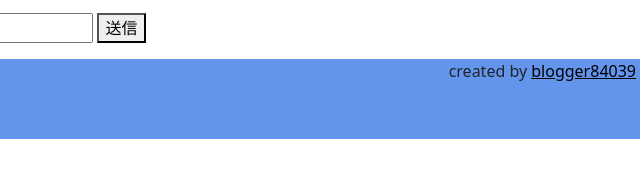
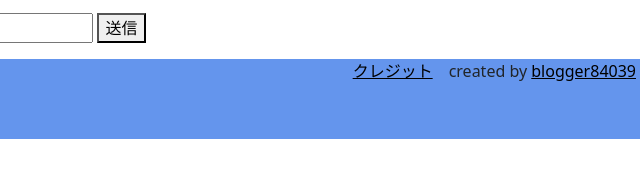
Before and after one commit to blogger84039/tadahyo-ji, a plain HTML site: page index.html in a window 1280 px wide. Shown: the part 217-394 px from the top of the page, 640-1280 px from the left. Drawn offline with nearby package versions, Linux system fonts and the light colour scheme.

Commit message:
docs: 既存サイトをgit管理下に置くため初期設定

```diff
--- a/index.html
+++ b/index.html
@@ -21,11 +21,11 @@
 
     <meta property="og:title" content="ボックスに入力された内容をただ表示するだけのサイト-ただひょーじ">
     <meta property="og:type" content="website">
-    <meta property="og:url" content="https://blogger84039.github.io/tadahyo-ji/">
+    <meta property="og:url" content="https://www.bloggera.shop/tadahyo-ji-main/index.html">
     <meta property="og:image" content="">
 
-    <link rel="icon" href="favicon_icon.ico" sizes="any">
-    <link rel="icon" href="favicon_icon.ico" type="image/vnd.microsoft.icon" sizes="any">
+    <link rel="icon" href="../favicon,icon.ico" sizes="any">
+    <link rel="icon" href="../favicon,icon.ico" type="image/vnd.microsoft.icon" sizes="any">
     <link rel="apple-touch-icon" href="icon.png">
 
     <link rel="manifest" href="site.webmanifest">
@@ -49,8 +49,9 @@
         </div>
     </div>
     <div id="footer" class="d-flex flex-row-reverse mt-3">
-        <ul id="footer-list" class="me-1">
-            <li>created by <a href="https://blogger84039.github.io/homepage/">blogger84039</a></li>
+        <ul id="footer-list" class="me-1 d-flex">
+            <li id="credit" class="me-3"><a href="../Borrow.html">クレジット</a></li>
+            <li>created by <a href="https://www.bloggera.shop/">blogger84039</a></li>
         </ul>
     </div>
     <script src="app.js"></script>
```
